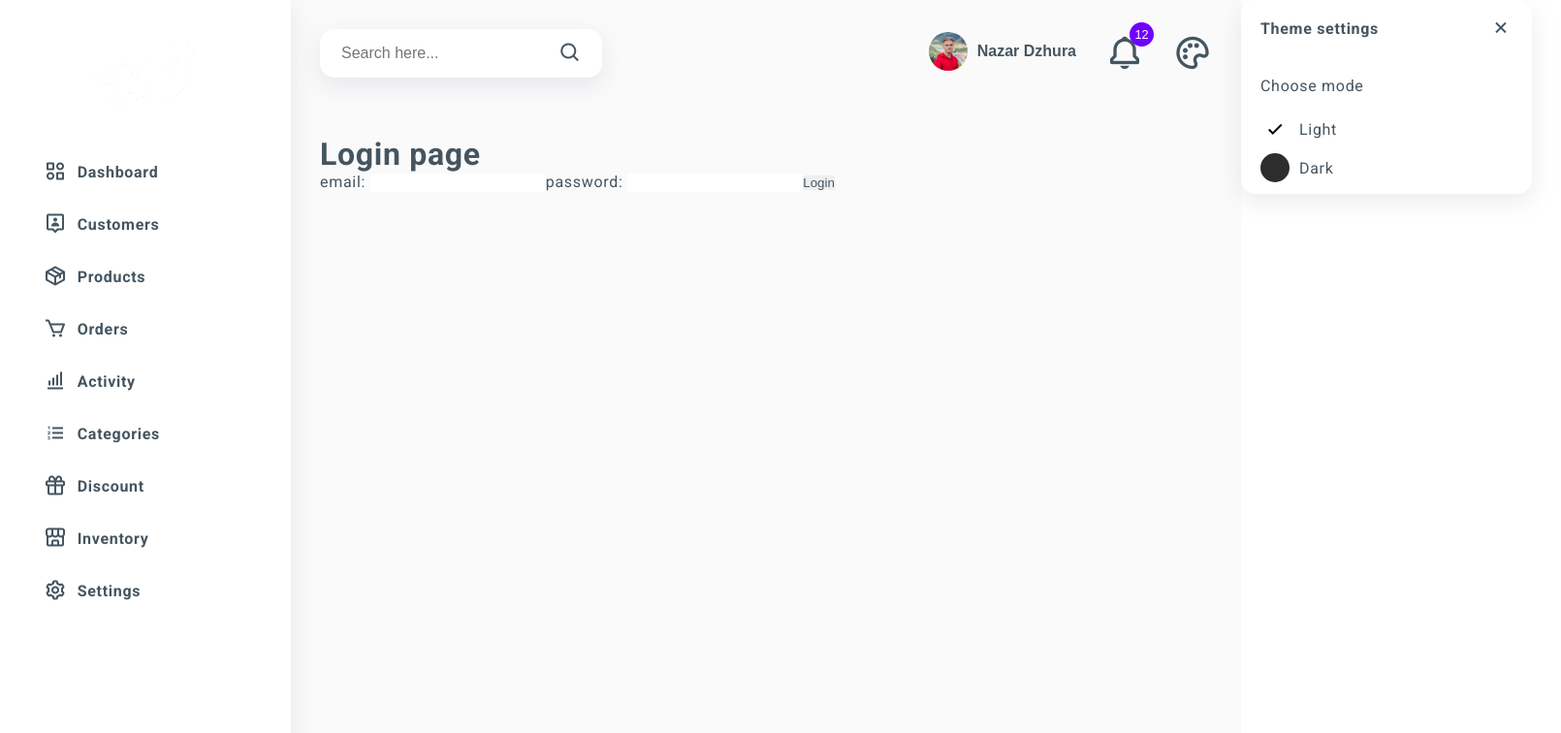
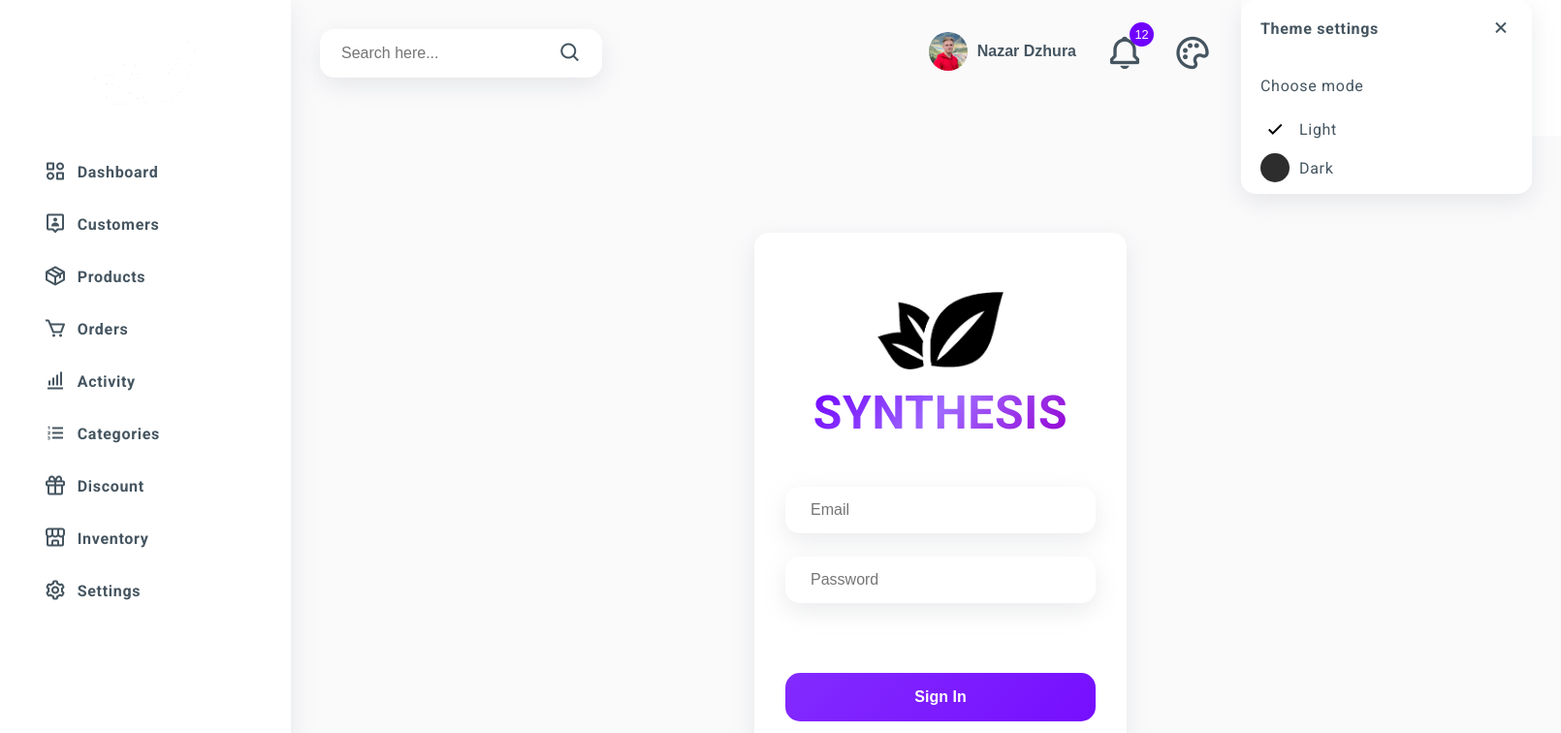
Before and after one commit to EngineZ-NEW/synthesis-front, a React (Create React App) app: page /login in a window 1280 px wide. Shown: the top 756 px of the page at 97% size, 1610 px wide, since content can reach past the window. Built offline with nearby package versions, Linux system fonts and the light colour scheme.

Commit message:
add: create and stylize login page

```diff
--- a/package.json
+++ b/package.json
@@ -11,6 +11,7 @@
     "react": "^17.0.2",
     "react-apexcharts": "^1.3.9",
     "react-dom": "^17.0.2",
+    "react-particles-js": "^3.6.0",
     "react-redux": "^7.2.5",
     "react-router-dom": "^6.0.2",
     "react-scripts": "4.0.3",
--- a/src/App.js
+++ b/src/App.js
@@ -3,7 +3,7 @@ import {BrowserRouter, Route, Routes} from "react-router-dom";
 import Layout from "./components/layout/Layout";
 import Dashboard from "./pages/Dashboard";
 import Activity from "./pages/Activity";
-import Login from "./pages/Login";
+import Login from "./pages/login/Login";
 import {RequireAuth} from "./hoc/RequireAuth";
 import {useAuth} from "./hooks/useAuth";
 import {ForbidAuth} from "./hoc/ForbidAuth";
--- a/src/components/sidebar/sidebar.css
+++ b/src/components/sidebar/sidebar.css
@@ -11,6 +11,7 @@
 .sidebar__logo {
     height: 150px;
     display: flex;
+    flex-direction: column;
     align-items: center;
     justify-content: center;
 }
--- a/src/hoc/AuthProvider.js
+++ b/src/hoc/AuthProvider.js
@@ -36,14 +36,12 @@ export const AuthProvider = ({children}) => {
         }
     }
 
-    const logout = async (cb) => {
+    const logout = async () => {
         try {
             const response = await AuthService.logout();
             localStorage.removeItem('token');
             setIsAuth(false);
             setUser({});
-            console.log('LOGGED OUT')
-            cb();
         } catch (e) {
             console.log(e.response?.data?.message);
         }
--- a/src/pages/Dashboard.js
+++ b/src/pages/Dashboard.js
@@ -5,7 +5,6 @@ import StatusCard from "../components/status-card/StatusCard";
 import statusCards from '../assets/JsonData/status-card-data.json'
 import Table from "../components/table/Table";
 import Badge from "../components/badge/Badge";
-import {useAuth} from "../hooks/useAuth";
 
 const chartOptions = {
     series: [{
@@ -187,8 +186,6 @@ const renderOrderBody = (item, index) => (
 )
 
 const Dashboard = () => {
-    //delete
-    const {logout} = useAuth();
     return (
         <div>
             <div className="header-container">
--- a/src/pages/Login.js
+++ /dev/null
@@ -1,37 +0,0 @@
-import React from 'react';
-import {useLocation, useNavigate} from "react-router-dom";
-import {useAuth} from "../hooks/useAuth";
-import useInput from "../hooks/useInput";
-
-function Login() {
-    const navigate = useNavigate();
-    const location = useLocation();
-    const {login} = useAuth();
-
-    const email = useInput('')
-    const password = useInput('')
-
-    const fromPage = location.state?.from?.pathname || '/';
-
-    const handleSubmit = event => {
-        event.preventDefault();
-        login(email.value, password.value, () => navigate(fromPage, {replace: true}))
-    }
-
-return (
-        <>
-            <h1>Login page</h1>
-            <form onSubmit={handleSubmit}>
-                <label>
-                    email: <input name="email" {...email}/>
-                </label>
-                <label>
-                    password: <input name="password" {...password}/>
-                </label>
-                <button type="submit">Login</button>
-            </form>
-        </>
-    );
-}
-
-export default Login;
--- /dev/null
+++ b/src/pages/login/Login.js
@@ -0,0 +1,45 @@
+import React from 'react';
+import {Link, useLocation, useNavigate} from "react-router-dom";
+import {useAuth} from "../../hooks/useAuth";
+import useInput from "../../hooks/useInput";
+import "./login.css"
+import logo from "../../assets/images/logo.png";
+
+function Login() {
+    const navigate = useNavigate();
+    const location = useLocation();
+    const {login} = useAuth();
+
+    const email = useInput('')
+    const password = useInput('')
+
+    const fromPage = location.state?.from?.pathname || '/';
+
+    const handleSubmit = event => {
+        event.preventDefault();
+        login(email.value, password.value, () => navigate(fromPage, {replace: true}))
+    }
+
+return (
+    <div className="login-container">
+        <div className="login-card">
+            <div className="login-card__logo">
+                <img src={logo} alt="product logo"/>
+                <h1 className="login-card__logo-title">Synthesis</h1>
+            </div>
+            <form onSubmit={handleSubmit}>
+                <div className="login-card__field">
+                    <input type="text" name="email" placeholder="Email" {...email}/>
+                </div>
+                <div className="login-card__field">
+                    <input type="password" name="password" placeholder="Password" {...password}/>
+                </div>
+                <button type="submit" className="login-card__submit">Sign In</button>
+            </form>
+            <p>Don't have an account? <Link to="/">Create one</Link></p>
+        </div>
+    </div>
+    );
+}
+
+export default Login;
--- /dev/null
+++ b/src/pages/login/login.css
@@ -0,0 +1,117 @@
+.login-container {
+    position: absolute;
+    width: 100%;
+    height: 100%;
+    background-color: var(--second-bg);
+    display: flex;
+    align-items: center;
+}
+
+.login-card {
+    max-width: 450px;
+    height: 550px;
+    padding: 300px 32px;
+    display: flex;
+    flex-direction: column;
+    justify-content: center;
+    align-items: center;
+    background-color: var(--main-bg);
+    box-shadow: var(--box-shadow);
+    border-radius: var(--border-radius);
+    position: relative;
+    overflow: hidden;
+    z-index: 1;
+    transition: color .5s ease 0s;
+    margin: auto;
+}
+
+.login-card .login-card__field {
+    position: relative;
+    height: 48px;
+    width: 320px;
+    background-color: var(--main-bg);
+    display: flex;
+    align-items: center;
+    box-shadow: var(--box-shadow);
+    border-radius: var(--border-radius);
+    overflow: hidden;
+    margin-bottom: 24px;
+}
+
+.login-card input:focus {
+    border: 1.5px solid var(--main-color);
+
+}
+
+.login-card__submit {
+    background: linear-gradient(-45deg, var(--main-color), #9f69fe, var(--second-color));
+    width: 100%;
+    background-size: 800% 400%;
+    padding: 1em 2em;
+    display: inline-block;
+    border: none;
+    border-radius: var(--border-radius);
+    font-size: 16px;
+    font-weight: 700;
+    color: white;
+    transition: all .5s ease-in-out;
+    animation: gradient 10s infinite cubic-bezier(.62, .28, .23, .99) both;
+    margin-top: 48px;
+    margin-bottom: 16px;
+}
+
+.login-card__submit:hover {
+    animation: gradient 3s infinite;
+    transform: scale(1.05);
+}
+
+.login-card__submit:active {
+    animation: gradient 3s infinite;
+    transform: scale(0.8);
+}
+
+@keyframes gradient {
+    0% {
+        background-position: 0 50%;
+    }
+
+    50% {
+        background-position: 100% 50%;
+    }
+
+    100% {
+        background-position: 0 50%;
+    }
+}
+
+.login-card__field > input {
+    height: 100%;
+    width: 100%;
+    padding: 8px 64px 8px 24px;
+    font-size: 1rem;
+    border-radius: var(--border-radius);
+    color: var(--txt-color);
+    background-color: var(--main-bg);
+}
+
+.login-card__logo {
+    height: 152px;
+    display: flex;
+    flex-direction: column;
+    align-items: center;
+    justify-content: center;
+    margin-bottom: 48px;
+}
+
+.login-card__logo > img {
+    height: 80px;
+}
+
+.login-card__logo-title {
+    margin-top: 16px;
+    font-size: 3em;
+    text-transform: uppercase;
+    background: -webkit-linear-gradient(-45deg, var(--main-color), #9f69fe, var(--second-color));
+    -webkit-background-clip: text;
+    -webkit-text-fill-color: transparent;
+}
```
Also changed, not shown: src/config/particle-config.js (added, +112 -0 lines), 1 other file (tests, documents, lock files or other folders).
